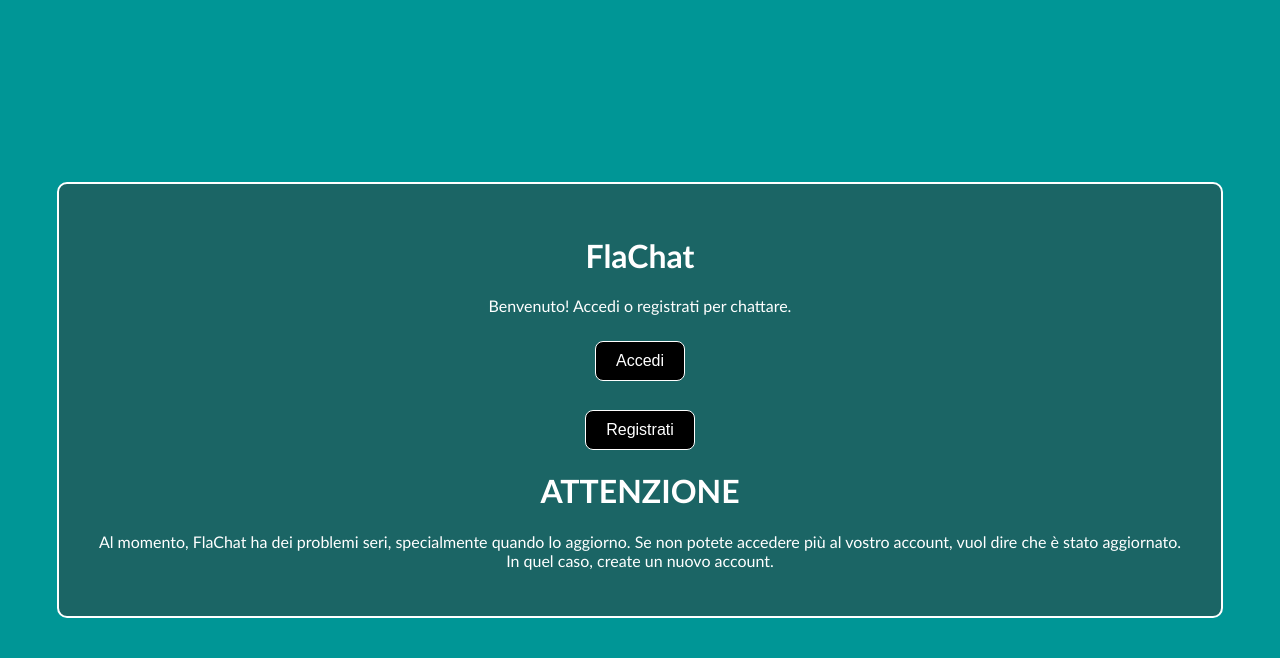
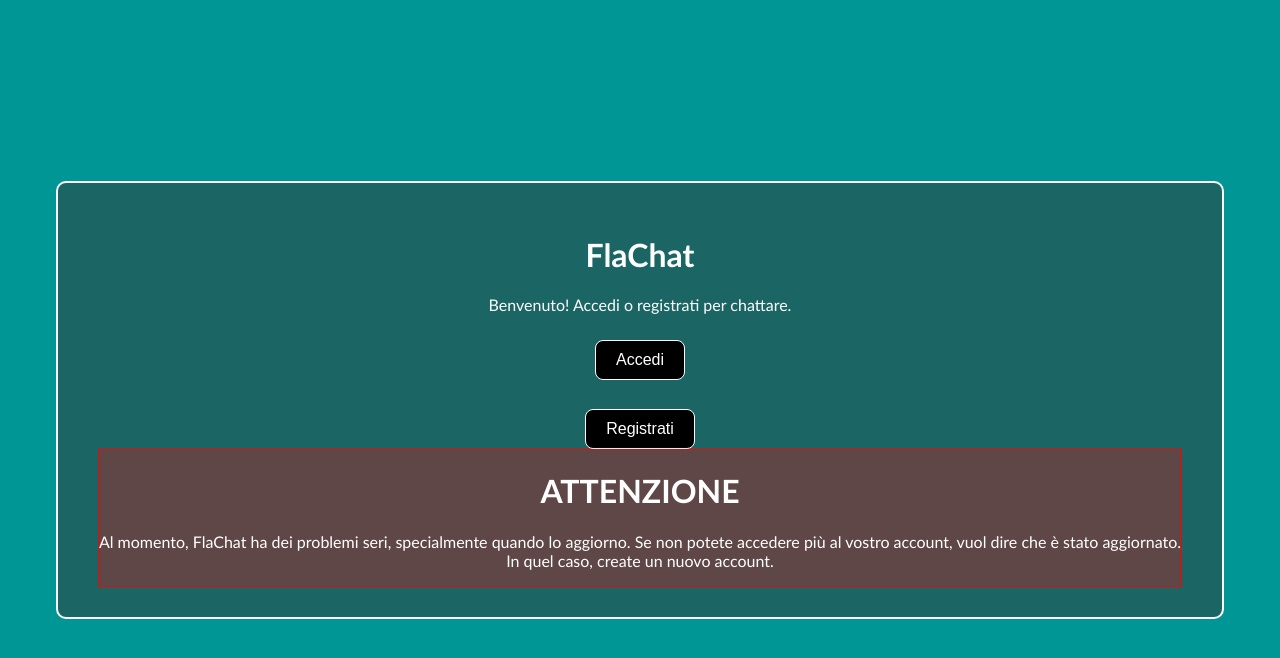
Before and after one commit to danyscor13-netizen/FlaChat, a Flask app: page / in a window 1280 px wide. Shown: the top 658 px of the page. Run offline with Flask 3, Linux system fonts and the light colour scheme.

Commit message:
Add warning style for elements with 'warn' class

```diff
--- a/static/style.css
+++ b/static/style.css
@@ -58,3 +58,8 @@
 
 a { color: rgba(255,255,255,0.75); }
 a:hover { color: white; }
+
+.warn {
+    border: 1px solid red;
+    background: rgba(255,0,0,0.3);
+}
```
